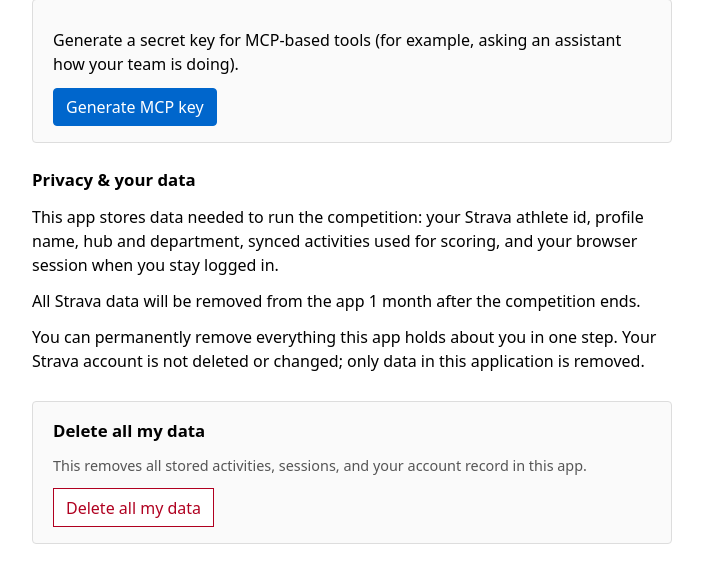
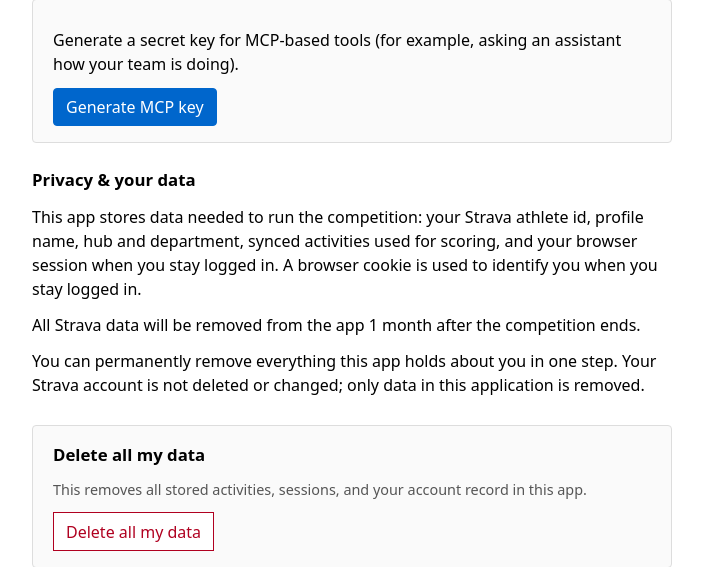
Before and after one commit to kittsville/athletic-elf, a Flask app: template templates/settings.html in a window 1280 px wide. Shown: the part 172-739 px from the top of the page, without its empty margins (0-703 px from the left). Run offline with Flask 3, Linux system fonts and the light colour scheme; the template is opened without the code that fills it, so the values that code supplies are empty; parts of the project's set-up code (start-up, migrations or seed data) failed here and were passed over.

Commit message:
Add cookie ref to GDPR notice

```diff
--- a/templates/_gdpr_data_notice.html
+++ b/templates/_gdpr_data_notice.html
@@ -1,7 +1,8 @@
 <p>
   This app stores data needed to run the competition: your Strava athlete id,
   profile name, hub and department, synced activities used for scoring, and
-  your browser session when you stay logged in.
+  your browser session when you stay logged in. A browser cookie is used to
+  identify you when you stay logged in.
 </p>
 <p>
   All Strava data will be removed from the app 1 month after the competition ends.
```
